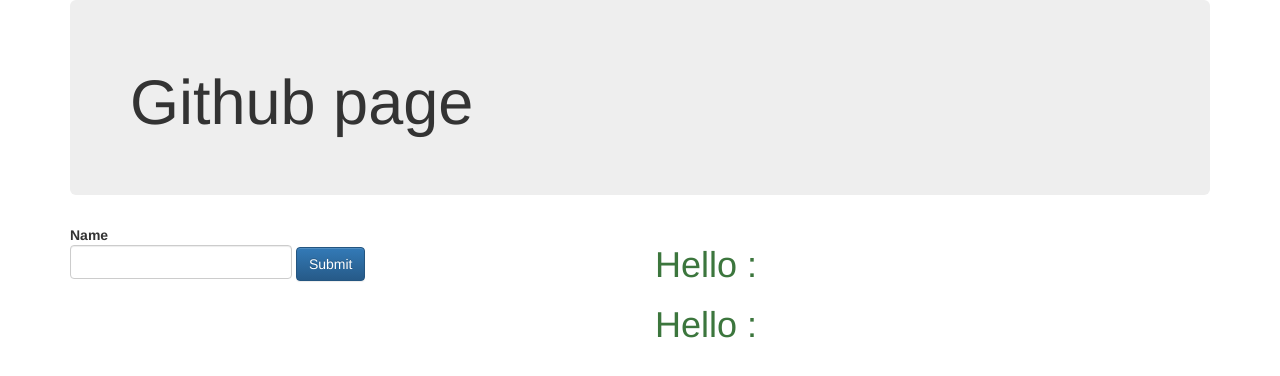
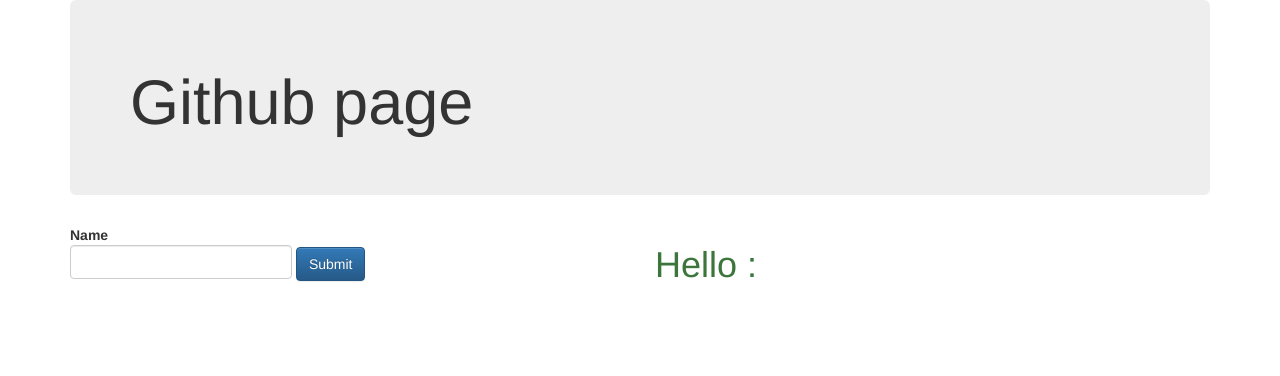
Before and after one commit to ktajpuri/git-sandpit, a website: page index.html in a window 1280 px wide. Drawn offline with nearby package versions, Linux system fonts and the light colour scheme.

Commit message:
added title

```diff
--- a/index.html
+++ b/index.html
@@ -1,6 +1,7 @@
 <!DOCTYPE HTML>
 <html>
 <head>
+<title>Sample Page</title>
 <link rel="stylesheet" href="bower_components/bootstrap/dist/css/bootstrap.min.css" type="text/css" />
 <link rel="stylesheet" href="bower_components/bootstrap/dist/css/bootstrap-theme.min.css" type="text/css" />
 <script type="text/javascript" src="bower_components/angular/angular.js"></script>
@@ -25,7 +26,6 @@
 		<div class="col-md-6">
 
 			<h1 class="text-success">Hello : {{ name }}</h1>
-			<h1 class="text-success">Hello : {{ name }}</h1>
 	    </div>
 	</div>
 </div>
```
